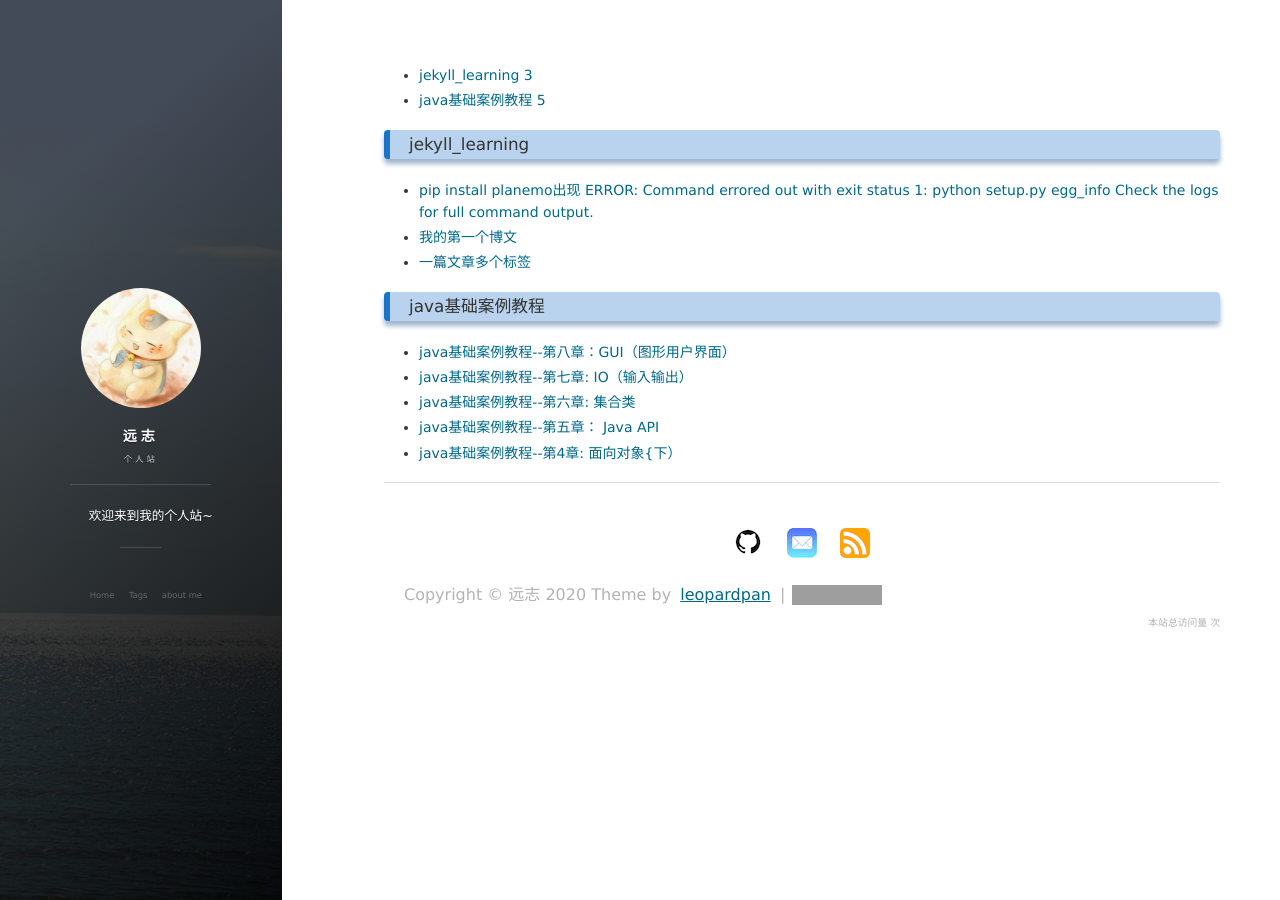
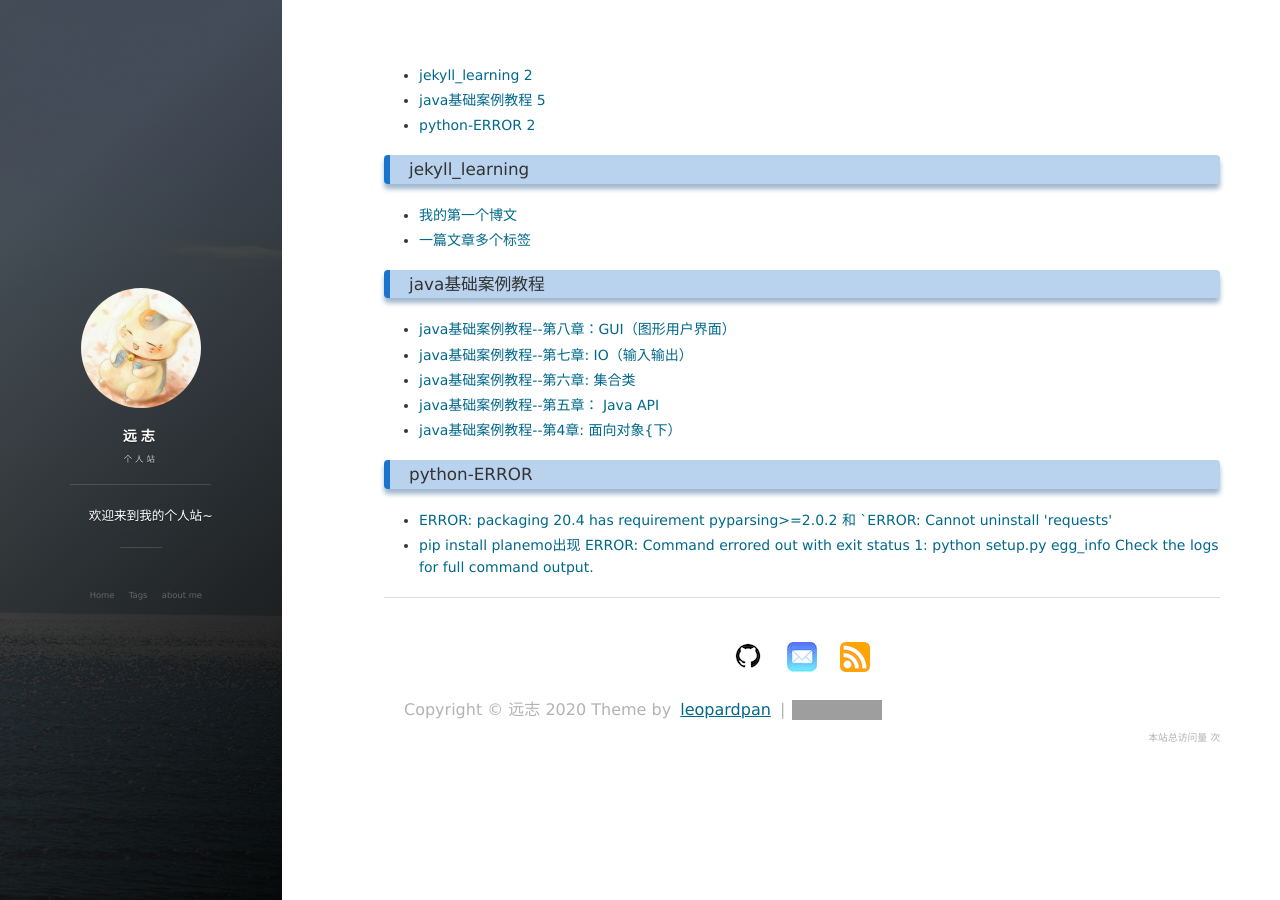
Before and after one commit to xiaowei3223/xiaowei3223.github.io, a Jekyll site: the page built from tags.html, in a window 1280 px wide. Built offline with Jekyll 4.4.1, drawn with Linux system fonts in a browser that asks for light colours; nearby versions of some CDN libraries; comment, search, counter and statistics services are not loaded; grey boxes are pictures that could not be loaded.

Commit message:
提交ERROR

````diff
--- a/_posts/2020-7-13-Error.md
+++ b/_posts/2020-7-13-Error1.md
@@ -2,8 +2,8 @@
 layout: post
 title: "pip install planemo出现 ERROR: Command errored out with exit status 1: python setup.py egg_info Check the logs for full command output."
 date: 2020-7-13
-description: "Jekyll"
-tag: jekyll_learning
+description: "python-ERROR"
+tag: "python-ERROR"
 ---
 
 如在参考的作者所述，其实出现`ERROR: Command errored out with exit status 1: python setup.py egg_info Check the logs for full command output.`,并不是都是搜索这个找到相关的解决办法。
--- /dev/null
+++ b/_posts/2020-7-13-Error2.md
@@ -0,0 +1,23 @@
+---
+layout: post
+title: "ERROR: packaging 20.4 has requirement pyparsing>=2.0.2 和 `ERROR: Cannot uninstall 'requests'"
+date: 2020-7-13
+description: "python-ERROR"
+tag: "python-ERROR"
+---
+出现python包版本过低的问题，使用 `pip install --ignore-installed 包名`，就可以解决问题了。
+`ERROR: packaging 20.4 has requirement pyparsing>=2.0.2, but you'll have pyparsing 1.5.6 which is incompatible.`
+
+**使用代码**：
+```
+pip install --ignore-installed pyparsing
+```
+
+出现python包不能卸载的问题，使用 `pip install --ignore-installed 包名`，就可以解决问题了。就会重新安装最新的包
+`ERROR: Cannot uninstall 'requests'. It is a distutils installed project and thus we cannot accurately determine which files belong to it which would lead to only a partial uninstall.`
+
+**使用代码**：
+
+```
+pip install --ignore-installed requests
+```
````
